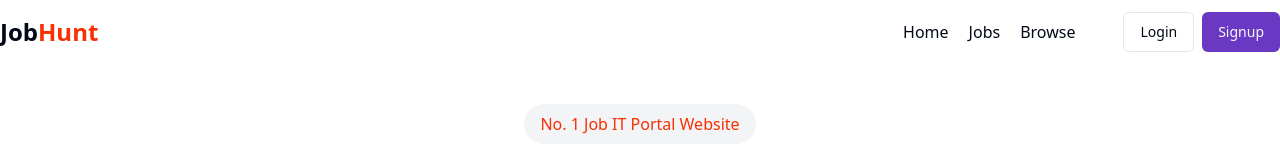
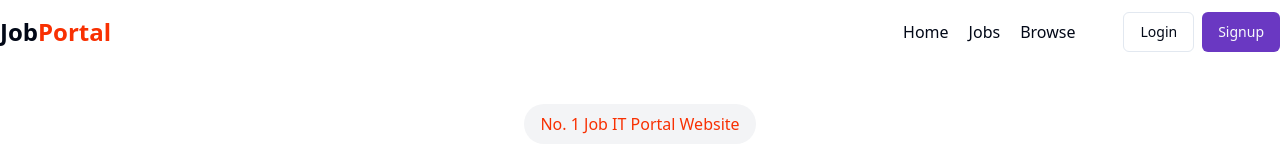
Before and after one commit to satyamkumar012/JOB-IT-Portal, a React (Vite) app in the folder frontend/: page / in a window 1280 px wide. Shown: the top 160 px of the page. Built offline with nearby package versions, Linux system fonts and the light colour scheme; no server answers.

Commit message:
update inf

```diff
--- a/frontend/src/components/shared/Navbar.jsx
+++ b/frontend/src/components/shared/Navbar.jsx
@@ -10,7 +10,7 @@ const Navbar = () => {
         <div className='bg-white'>
             <div className='flex items-center justify-between mx-auto max-w-7xl h-16'>
                 <div>
-                    <h1 className='text-2xl font-bold'>Job<span className='text-[#F83002]'>Hunt</span></h1>
+                    <h1 className='text-2xl font-bold'>Job<span className='text-[#F83002]'>Portal</span></h1>
                 </div>
                 <div className='flex items-center gap-12'>
                     <ul className='flex font-medium items-center gap-5'>
```
